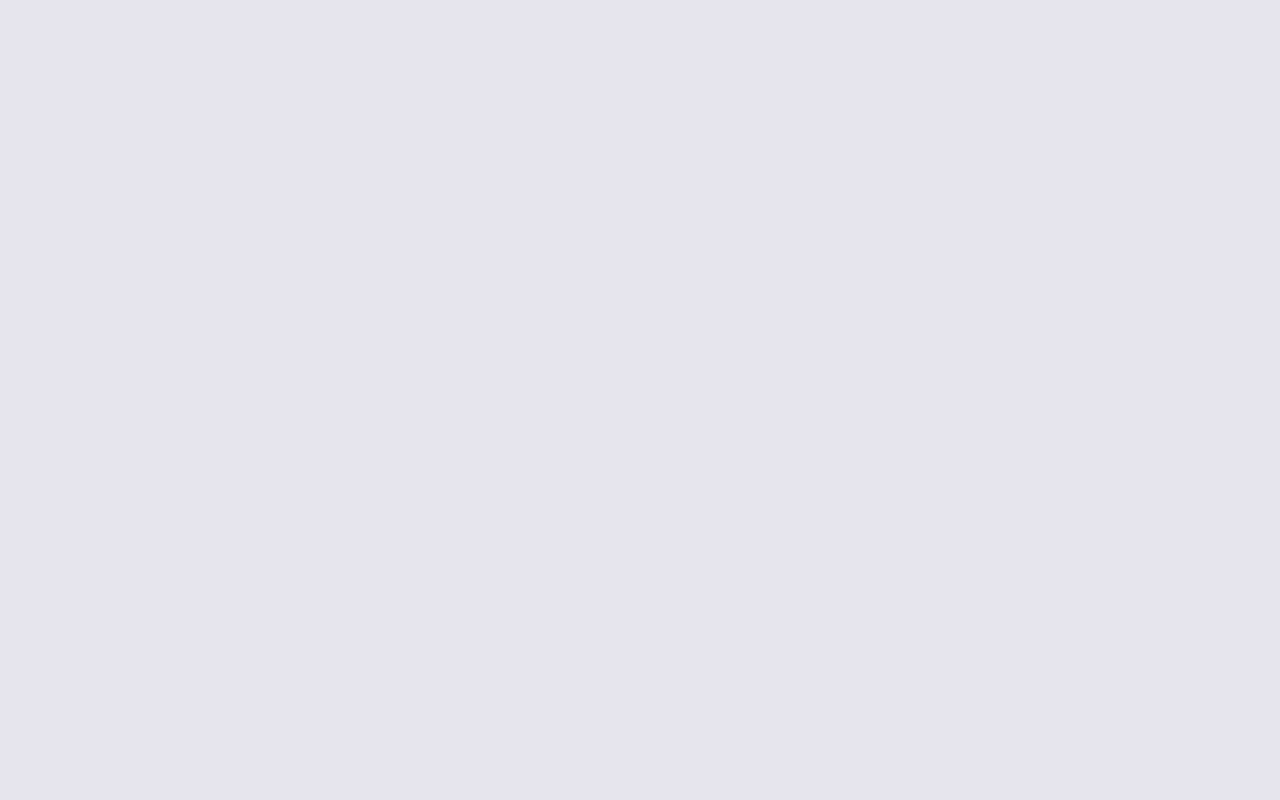
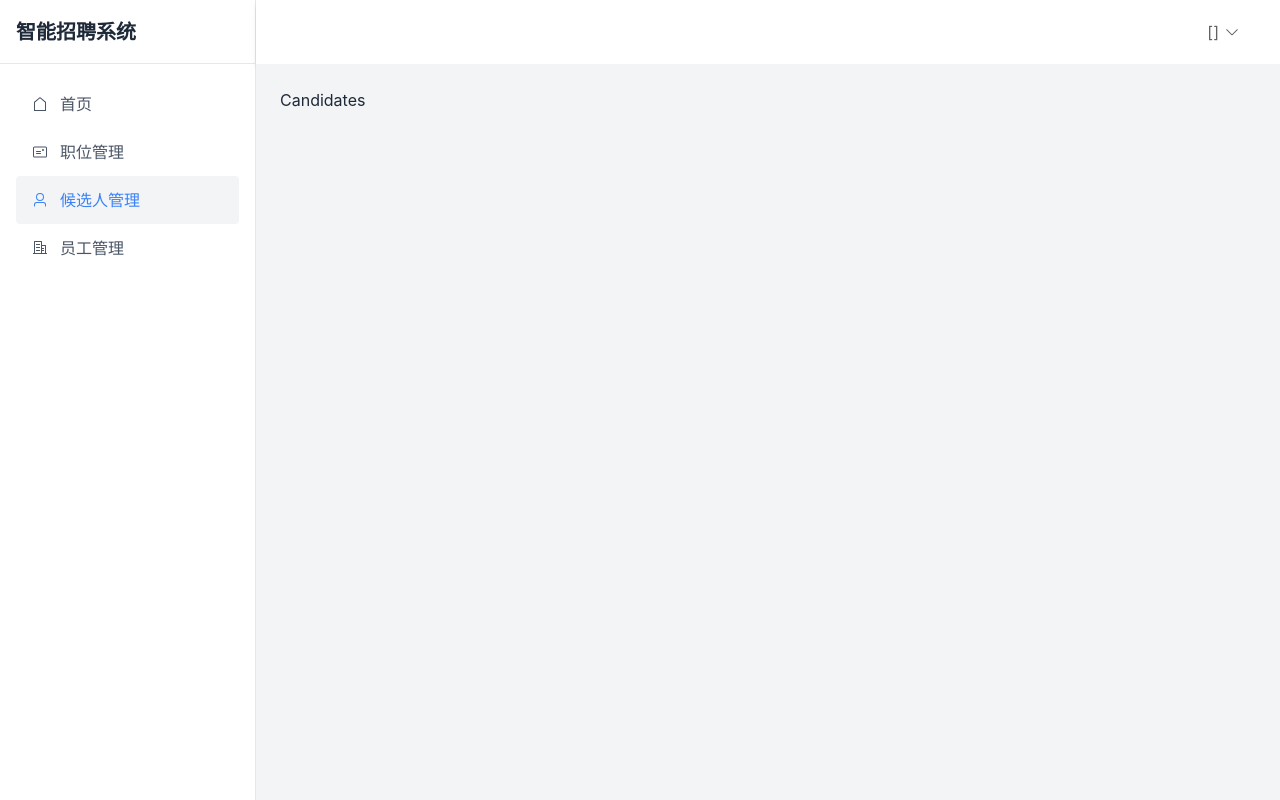
Before and after one commit to EudaimoniAya/hr-frontend, a Vue app: page /candidates in a window 1280 px wide. Before the commit this address had no page. Built offline with nearby package versions, Linux system fonts and the light colour scheme; sample sign-in values are in the browser's storage; the HTML template or start-up script is replaced by a standard one.

Commit message:
Add main layout and routing structure for the application. Implement side navigation and top bar with user settings. Create placeholder pages for dashboard, candidates, employees, HR management, positions, and settings.

```diff
--- /dev/null
+++ b/src/components/MainLayout.vue
@@ -0,0 +1,151 @@
+<template>
+    <div class="h-screen flex">
+      <!-- Side Navigation Menu -->
+      <aside class="w-64 bg-white text-gray-800 flex flex-col border-r border-gray-200">
+        <div class="p-4 text-xl font-bold h-16 flex items-center border-b border-gray-200">
+          智能招聘系统
+        </div>
+        <nav class="flex-1 p-4">
+          <ul>
+            <li>
+              <router-link
+                to="/dashboard"
+                class="flex items-center gap-3 py-3 px-4 rounded text-gray-600"
+              >
+                <el-icon><House /></el-icon>
+                <span>首页</span>
+              </router-link>
+            </li>
+            <li>
+              <router-link
+                to="/positions"
+                class="flex items-center gap-3 py-3 px-4 rounded text-gray-600"
+              >
+                <el-icon><Postcard /></el-icon>
+                <span>职位管理</span>
+              </router-link>
+            </li>
+            <li>
+              <router-link
+                to="/candidates"
+                class="flex items-center gap-3 py-3 px-4 rounded text-gray-600"
+              >
+                <el-icon><User /></el-icon>
+                <span>候选人管理</span>
+              </router-link>
+            </li>
+            <li>
+              <router-link
+                to="/employees"
+                class="flex items-center gap-3 py-3 px-4 rounded text-gray-600"
+              >
+                <el-icon><OfficeBuilding /></el-icon>
+                <span>员工管理</span>
+              </router-link>
+            </li>
+
+            <li v-if="userStore.user?.is_superuser">
+              <router-link
+                to="/hr-management"
+                class="flex items-center gap-3 py-3 px-4 rounded text-gray-600"
+              >
+                <el-icon><UserFilled /></el-icon>
+                <span>HR管理</span>
+              </router-link>
+            </li>
+          </ul>
+        </nav>
+      </aside>
+
+      <div class="flex-1 flex flex-col">
+        <!-- Top Navigation Bar -->
+        <header class="bg-white shadow-md p-4 flex justify-between items-center h-16">
+          <div><!-- Can be used for breadcrumbs or other info --></div>
+          <div class="flex items-center pr-6">
+            <el-dropdown>
+              <span
+                class="el-dropdown-link flex items-center cursor-pointer text-base focus:outline-none"
+              >
+                [{{ userStore.user?.department?.name }}] {{ userStore.user?.realname }}
+                <el-icon class="el-icon--right"><arrow-down /></el-icon>
+              </span>
+              <template #dropdown>
+                <el-dropdown-menu>
+                  <el-dropdown-item @click="goToSettings">
+                    <el-icon><Setting /></el-icon>
+                    <span>设置</span>
+                  </el-dropdown-item>
+                  <el-dropdown-item @click="handleLogout">
+                    <el-icon><SwitchButton /></el-icon>
+                    <span>退出登录</span>
+                  </el-dropdown-item>
+                </el-dropdown-menu>
+              </template>
+            </el-dropdown>
+          </div>
+        </header>
+
+        <!-- Main Content Area -->
+        <main class="flex-1 p-6 bg-gray-100 overflow-y-auto">
+          <router-view></router-view>
+        </main>
+      </div>
+    </div>
+  </template>
+
+  <script setup lang="ts">
+  import { onMounted, onBeforeMount } from 'vue'
+  import { useRouter } from 'vue-router'
+  import { useUserStore } from '@/stores/user'
+  import {
+    House,
+    Postcard,
+    User,
+    UserFilled,
+    OfficeBuilding,
+    ArrowDown,
+    Setting,
+    SwitchButton,
+  } from '@element-plus/icons-vue'
+
+  const router = useRouter()
+  const userStore = useUserStore()
+
+  onBeforeMount(() => {
+    if (!userStore.isLoggedIn) {
+      router.push('/login')
+    }
+  })
+
+  onMounted(() => {})
+
+  const handleLogout = () => {
+    userStore.logout()
+    router.push('/login')
+  }
+
+  const goToSettings = () => {
+    router.push('/settings')
+  }
+  </script>
+
+  <style>
+  .el-dropdown-menu {
+    min-width: 120px;
+  }
+
+  .el-dropdown-menu__item {
+    font-size: 1rem; /* Corresponds to text-base in Tailwind CSS */
+    padding-top: 0.5rem;
+    padding-bottom: 0.5rem;
+  }
+
+  .el-dropdown-menu__item .el-icon {
+    margin-right: 8px;
+  }
+
+  nav .router-link-active {
+    background-color: #f3f4f6; /* bg-gray-100 */
+    color: #3b82f6; /* text-blue-500 */
+  }
+  </style>
--- /dev/null
+++ b/src/pages/candidates/index.vue
@@ -0,0 +1,5 @@
+<template>
+    <div>
+        <h1>Candidates</h1>
+    </div>
+</template>
--- /dev/null
+++ b/src/pages/dashboard/index.vue
@@ -0,0 +1,9 @@
+<script setup lang="ts">
+
+</script>
+
+<template>
+    <div>
+          <h1>Dashboard</h1>
+    </div>
+</template>
--- /dev/null
+++ b/src/pages/employees/index.vue
@@ -0,0 +1,5 @@
+<template>
+    <div>
+        <h1>Staff</h1>
+    </div>
+</template>
--- /dev/null
+++ b/src/pages/hr-management/index.vue
@@ -0,0 +1,5 @@
+<template>
+    <div>
+        <h1>HR Management</h1>
+    </div>
+</template>
--- /dev/null
+++ b/src/pages/positions/index.vue
@@ -0,0 +1,5 @@
+<template>
+    <div>
+        <h1>Positions</h1>
+    </div>
+</template>
--- /dev/null
+++ b/src/pages/settings/index.vue
@@ -0,0 +1,5 @@
+<template>
+    <div>
+        <h1>Settings</h1>
+    </div>
+</template>
--- a/src/router/index.ts
+++ b/src/router/index.ts
@@ -3,7 +3,6 @@ import { createRouter, createWebHistory } from 'vue-router'
 const router = createRouter({
   history: createWebHistory(import.meta.env.BASE_URL),
   routes: [
-    { path: '/', redirect: '/login' },
     {
       path: '/login',
       name: 'login',
@@ -13,7 +12,44 @@ const router = createRouter({
       path: '/register',
       name: 'register',
       component: () => import('@/pages/register/index.vue'),
-    }
+    },
+    {
+      path: '/',
+      component: () => import('@/components/MainLayout.vue'),
+      redirect: '/dashboard',
+      children: [
+        {
+          path: 'dashboard',
+          name: 'dashboard',
+          component: () => import('@/pages/dashboard/index.vue'),
+        },
+        {
+          path: 'positions',
+          name: 'positions',
+          component: () => import('@/pages/positions/index.vue'),
+        },
+        {
+          path: 'candidates',
+          name: 'candidates',
+          component: () => import('@/pages/candidates/index.vue'),
+        },
+        {
+          path: 'employees',
+          name: 'employees',
+          component: () => import('@/pages/employees/index.vue'),
+        },
+        {
+          path: 'hr-management',
+          name: 'hr-management',
+          component: () => import('@/pages/hr-management/index.vue'),
+        },
+        {
+          path: 'settings',
+          name: 'settings',
+          component: () => import('@/pages/settings/index.vue'),
+        },
+      ],
+    },
   ],
 })
 
```
